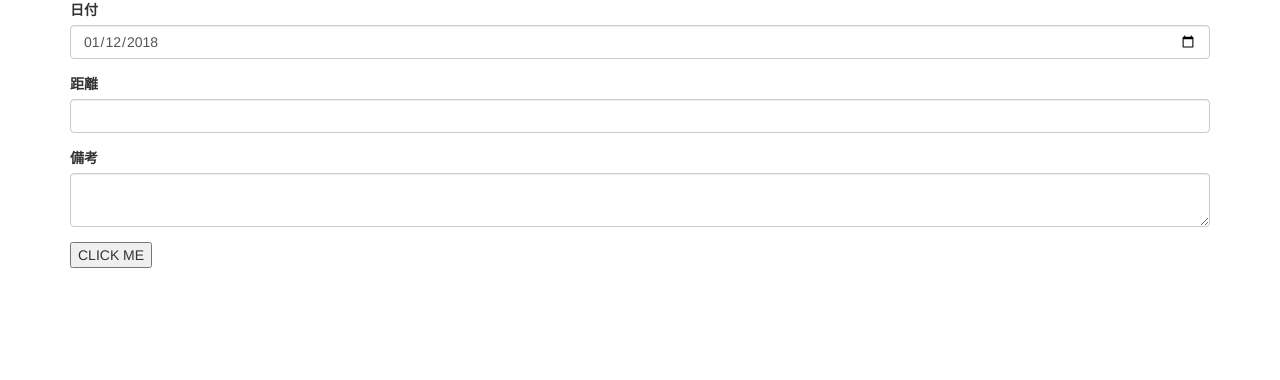
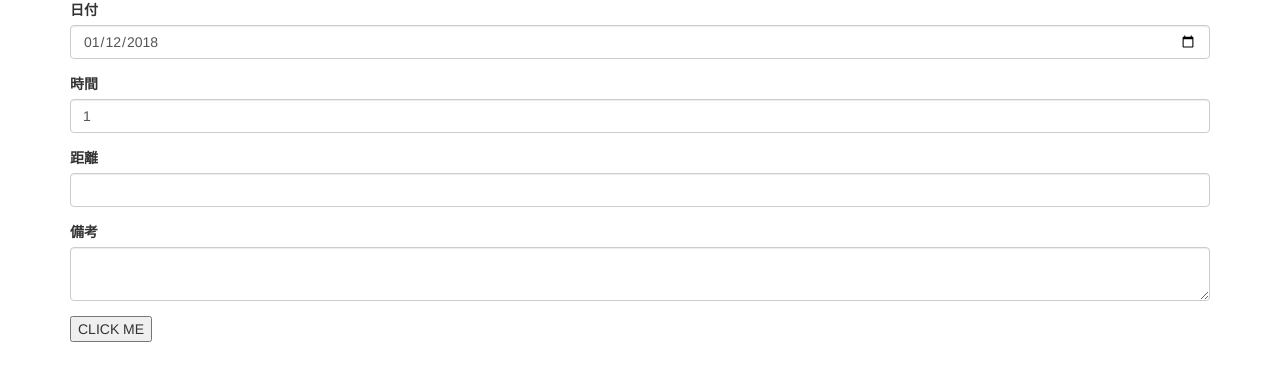
Before and after one commit to yamap55/raspberrypi-home, a plain HTML site: page other/gymRecord.html in a window 1280 px wide. Drawn offline with nearby package versions, Linux system fonts and the light colour scheme.

Commit message:
[update] add exercise time to gym record html

```diff
--- a/other/gymRecord.html
+++ b/other/gymRecord.html
@@ -21,6 +21,10 @@
       <div class="form-group">
         <label for="date">日付</label>
         <input type="date" class="form-control" id="date" required/>
+      </div>
+      <div class="form-group">
+        <label for="hour">時間</label>
+        <input type="number" class="form-control" id="hour" value="1" required/>
       </div>
       <div class="form-group">
         <label for="distance">距離</label>
@@ -47,7 +51,7 @@
     }
 
     function createMessage() {
-      return "日付 : " + $("#date").val() + "\n距離 : " + $("#distance").val() + "\n備考 : " + $("#memo").val()
+      return "日付 : " + $("#date").val() + "\n時間 : " + $("#hour").val() + "\n距離 : " + $("#distance").val() + "\n備考 : " + $("#memo").val()
     }
 
     $(function () {
```
